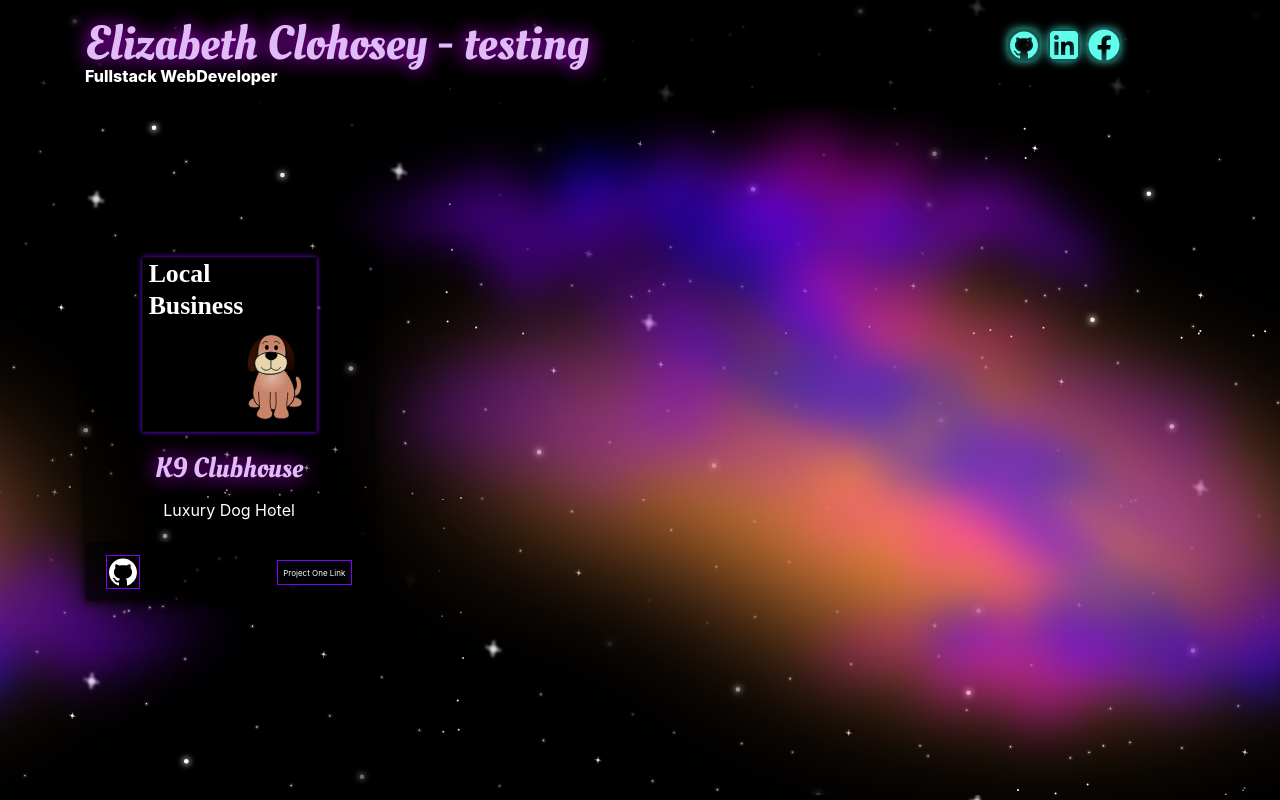
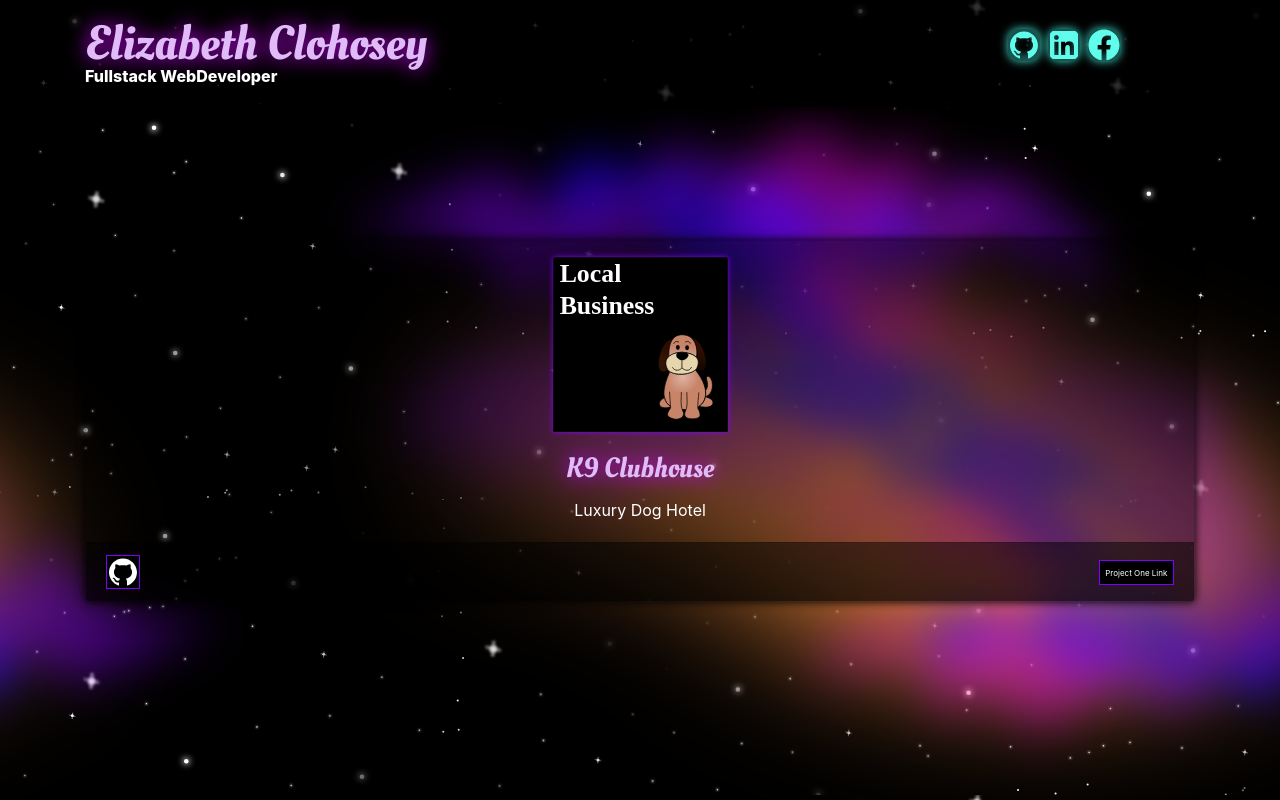
Before and after one commit to ElizabethClohosey/react-portfolio, a React (Create React App) app: page / in a window 1280 px wide. Built offline with nearby package versions, Linux system fonts and the light colour scheme.

Commit message:
added more padding to bottom of wrapper.  removed testing from header.  Removed card width

```diff
--- a/src/App.scss
+++ b/src/App.scss
@@ -34,7 +34,7 @@ body {
   height: 100vh;
   overflow-y: scroll;
   // padding: 3rem 0 0;
-  padding-bottom: 3rem;
+  padding-bottom: 5rem;
   z-index: 10;
   /* Hide scrollbar for IE, Edge and Firefox */
   -ms-overflow-style: none; /* IE and Edge */
--- a/src/components/content.jsx
+++ b/src/components/content.jsx
@@ -26,7 +26,6 @@ const Content = () => {
 
   const projectCardStyle = {
     textAlign: "center",
-    width: "18rem",
     marginBottom: "7rem",
     background: cardBackground,
     boxShadow: "0 0 10px black",
--- a/src/components/header.jsx
+++ b/src/components/header.jsx
@@ -12,7 +12,7 @@ const Header = () => {
       <Container>
         <Row className="d-flex justify-content-between">
           <Col md={9} className="text-center text-md-left order-0">
-            <h1 className="blink_me">Elizabeth Clohosey - testing</h1>
+            <h1 className="blink_me">Elizabeth Clohosey</h1>
           </Col>
           <Col
             md={3}
```
